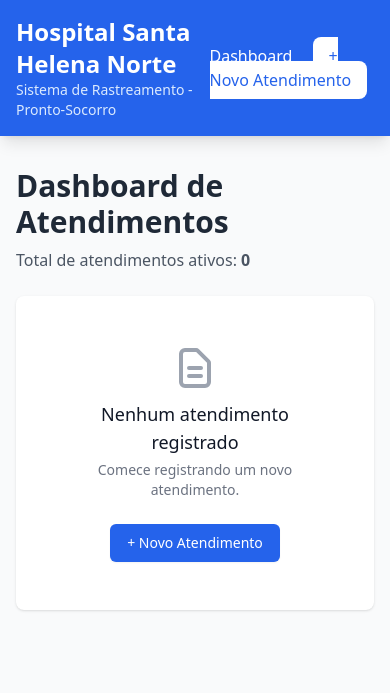
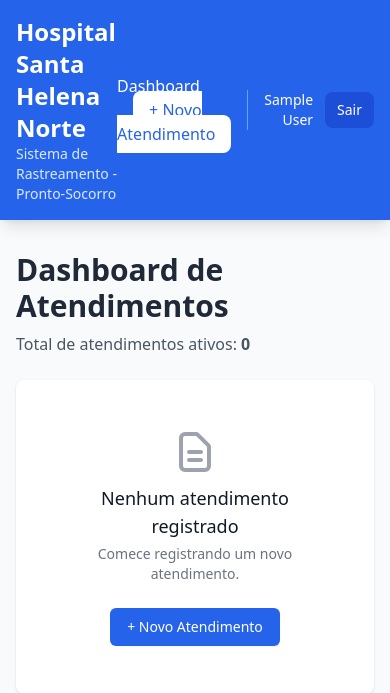
Before and after one commit to acassiomonteiro/hospital-status-tracker, a Django app: page / in a window 390 px wide. Shown: the top 693 px of the page. Run offline with Django 5.2, Linux system fonts and the light colour scheme; the visitor is signed in with stand-in values (Sample User, id 1); data comes from the database, SQL or seed files in the repository; data that the repository does not hold is empty; some libraries are stand-ins or nearby versions.

Commit message:
feat(auth): atualiza navbar com informações do usuário
- Exibe nome completo do usuário logado (ou username)
- Mostra perfil profissional (Médico, Enfermeiro, etc)
- Adiciona botão de logout estilizado
- Condicional {% if user.is_authenticated %} na navegação
- Design responsivo com separador visual

```diff
--- a/atendimento/templates/atendimento/base.html
+++ b/atendimento/templates/atendimento/base.html
@@ -15,10 +15,23 @@
                     <h1 class="text-2xl font-bold">Hospital Santa Helena Norte</h1>
                     <p class="text-blue-100 text-sm">Sistema de Rastreamento - Pronto-Socorro</p>
                 </div>
-                <nav class="space-x-4">
-                    <a href="{% url 'dashboard' %}" class="hover:text-blue-200 transition">Dashboard</a>
-                    <a href="{% url 'novo_atendimento' %}" class="bg-white text-blue-600 px-4 py-2 rounded-lg hover:bg-blue-50 transition">+ Novo Atendimento</a>
-                </nav>
+                {% if user.is_authenticated %}
+                <div class="flex items-center space-x-4">
+                    <nav class="space-x-4">
+                        <a href="{% url 'dashboard' %}" class="hover:text-blue-200 transition">Dashboard</a>
+                        <a href="{% url 'novo_atendimento' %}" class="bg-white text-blue-600 px-4 py-2 rounded-lg hover:bg-blue-50 transition">+ Novo Atendimento</a>
+                    </nav>
+                    <div class="border-l border-blue-400 pl-4 flex items-center space-x-3">
+                        <div class="text-right">
+                            <p class="text-sm font-medium">{{ user.get_full_name|default:user.username }}</p>
+                            {% if user.profissional %}
+                            <p class="text-xs text-blue-200">{{ user.profissional.get_perfil_display }}</p>
+                            {% endif %}
+                        </div>
+                        <a href="{% url 'logout' %}" class="bg-blue-700 hover:bg-blue-800 px-3 py-2 rounded-lg transition text-sm">Sair</a>
+                    </div>
+                </div>
+                {% endif %}
             </div>
         </div>
     </header>
```
